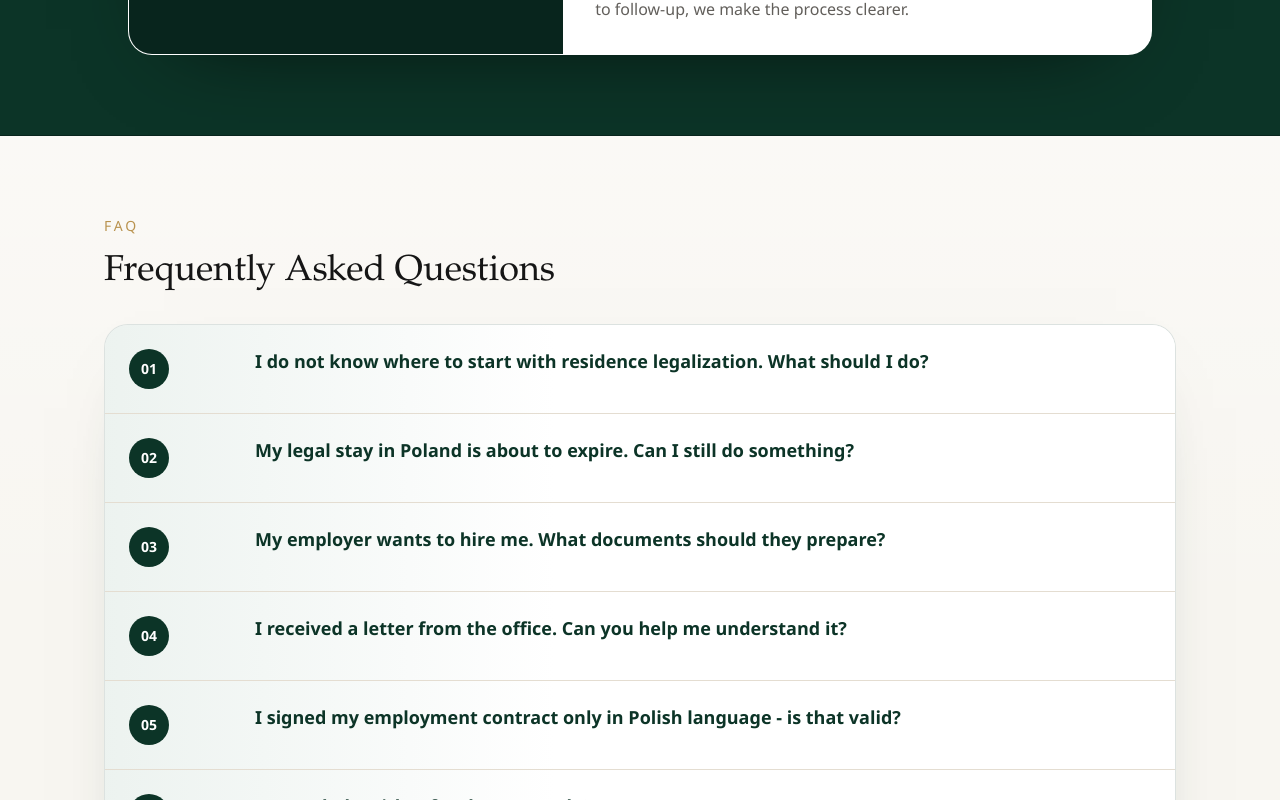
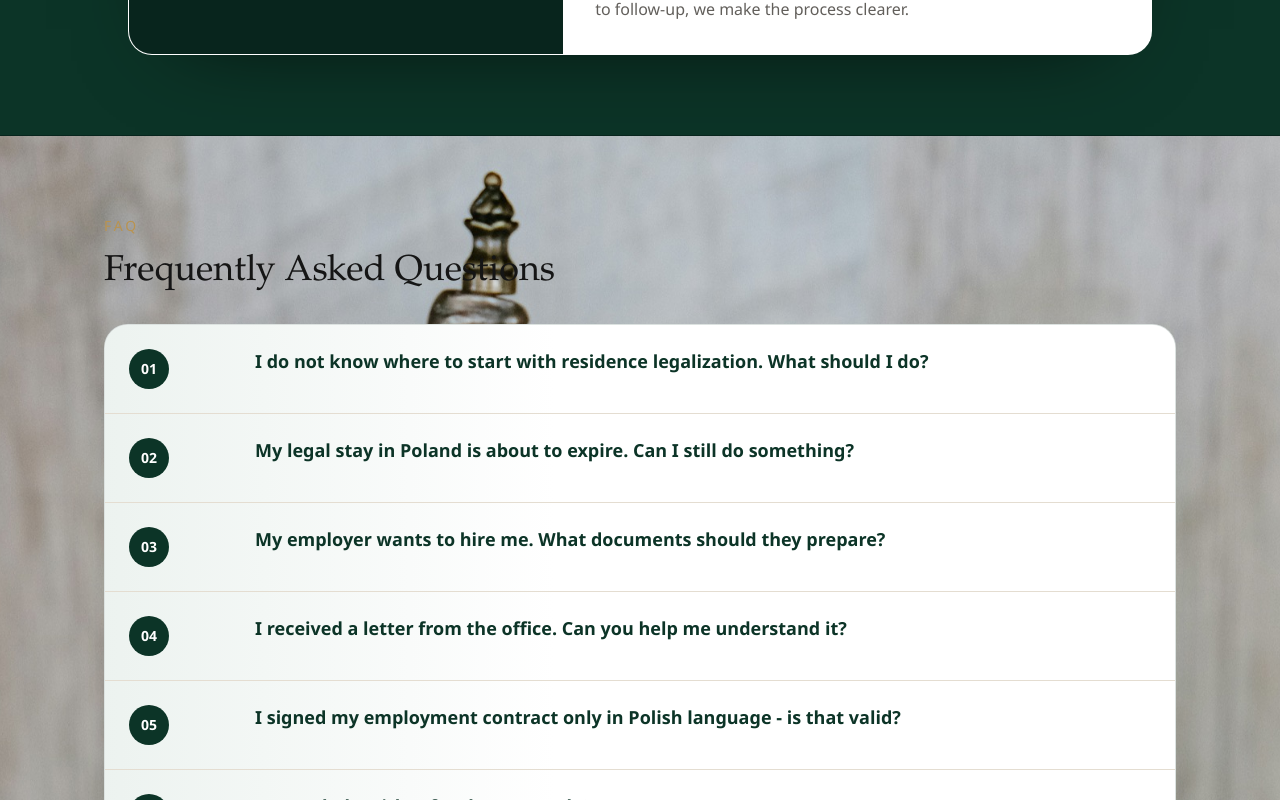
Before and after one commit to bluepanda6439/ebpartners, a Next.js app: page / in a window 1280 px wide. Shown: the part 1840-2640 px from the top of the page. Built offline with nearby package versions, Linux system fonts and the light colour scheme.

Commit message:
Add FAQ background image

```diff
--- a/components/sections/faq.tsx
+++ b/components/sections/faq.tsx
@@ -1,6 +1,8 @@
 "use client";
 
+import Image from "next/image";
 import { Container } from "@/components/layout/container";
+import { assetPath } from "@/lib/asset-path";
 import { faqGroups, type AudienceKey } from "@/lib/site-data";
 import { useEffect, useRef, useState } from "react";
 
@@ -52,9 +54,19 @@ export function FaqSection({ audience }: FaqSectionProps) {
     <section
       ref={sectionRef}
       id="faq"
-      className="section-shell section-fade border-b border-border bg-background py-14 md:py-20"
+      className="section-shell section-fade relative isolate overflow-hidden border-b border-border bg-background py-14 md:py-20"
     >
-      <Container>
+      <Image
+        src={assetPath("/images/faq-justice-bg.jpg")}
+        alt="Statue of justice representing legal guidance"
+        fill
+        sizes="100vw"
+        className="object-cover"
+        style={{ objectPosition: "66% 50%" }}
+      />
+      <div className="absolute inset-0 bg-[linear-gradient(90deg,rgba(248,246,241,0.94)_0%,rgba(248,246,241,0.82)_42%,rgba(248,246,241,0.42)_72%,rgba(12,52,39,0.18)_100%)]" />
+      <div className="absolute inset-0 bg-[linear-gradient(180deg,var(--background)_0%,rgba(248,246,241,0.5)_18%,rgba(207,178,125,0.12)_58%,var(--background)_100%)]" />
+      <Container className="relative z-10">
         <div className="mb-6 md:mb-8">
           <p className="text-sm uppercase tracking-[0.2em] text-gold">FAQ</p>
           <h2 className="mt-4 font-serif text-2xl md:text-4xl">
```
Also changed, not shown: public/images/faq-justice-bg.jpg (added).
